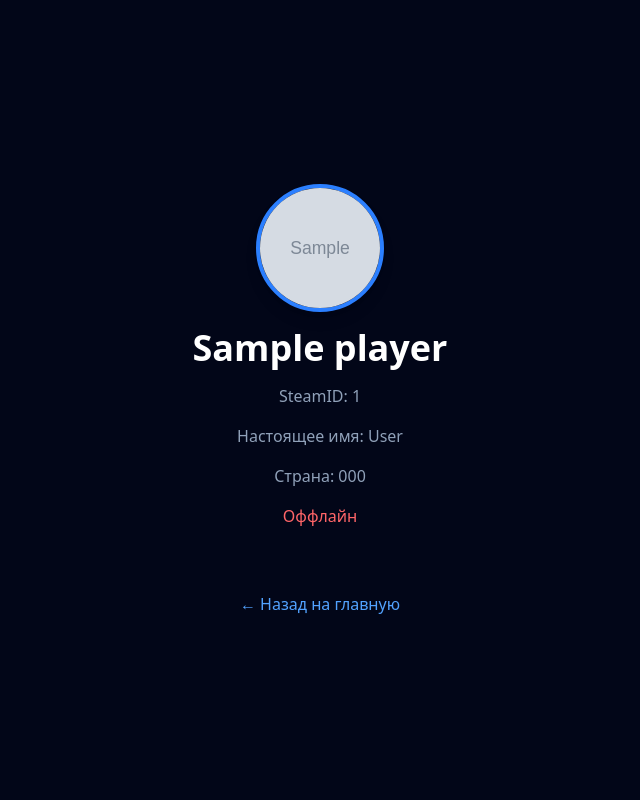
After one commit to XrystikLK/friends_leaderboard, a Django app: page /user/1/ in a window 1280 px wide. The commit adds this page. Shown: the whole page, without its empty margins (320-960 px from the left). Run offline with Django 5.2, Linux system fonts and the light colour scheme; tables that the repository leaves empty hold one stand-in row (values such as "Sample post"); grey boxes marked "Sample" are stand-in pictures; a database or web service that is not in the repository returns one stand-in record (values such as "Sample title"); data that the repository does not hold is empty; style sheets or scripts are compiled from the project's sources; some libraries are stand-ins or nearby versions.

Commit message:
feat: add lucide, recording user in db, displaying some info about user

```diff
--- a/friends_leaderboard/settings.py
+++ b/friends_leaderboard/settings.py
@@ -40,6 +40,7 @@ INSTALLED_APPS = [
     'django.contrib.staticfiles',
     'tailwind',
     'theme',
+    'lucide',
     'main',
 ]
 
@@ -69,6 +70,9 @@ TEMPLATES = [
                 'django.template.context_processors.request',
                 'django.contrib.auth.context_processors.auth',
                 'django.contrib.messages.context_processors.messages',
+            ],
+            'builtins': [
+                'lucide.templatetags.lucide',
             ],
         },
     },
--- a/friends_leaderboard/urls.py
+++ b/friends_leaderboard/urls.py
@@ -23,6 +23,7 @@ from friends_leaderboard import settings
 urlpatterns = [
     path('admin/', admin.site.urls),
     path('', main.views.index, name='index'),
+    path('user/<str:steamid>/', main.views.user_profile, name='user_profile'),
 ]
 
 if settings.DEBUG:
--- a/main/api.py
+++ b/main/api.py
@@ -4,6 +4,7 @@ import requests
 import os
 from dotenv import load_dotenv
 from pprint import pprint
+from main.models import Users
 
 load_dotenv()
 
@@ -46,6 +47,6 @@ def get_user_summaries(steamid: str):
         'steamids': steamid,
     })
     return response.json()['response']
-# print(get_user_steamid('https://steamcommunity.com/id/xrystikonelove/'))
-# pprint(get_user_games('76561198825682828', True, games_id=[10]))
-pprint(get_user_summaries('76561198825682828'))
+
+def check_user_in_db(steamid: str) -> bool:
+    return Users.objects.filter(steamid=steamid).exists()
--- a/main/forms.py
+++ b/main/forms.py
@@ -6,7 +6,6 @@ class SteamUrlForm(forms.Form):
         label='',
         widget=forms.URLInput(attrs={
             'placeholder':'Введите ссылку на ваш Steam профиль',
-            'class': 'form-control'
+            'class': 'bg-transparent w-full text-white text-lg placeholder-slate-500 focus:outline-none focus:ring-0'
         }),
-
     )
--- /dev/null
+++ b/main/templates/user_profile.html
@@ -0,0 +1,34 @@
+{% extends 'base.html' %}
+
+{% block body %}
+  <div class="min-h-screen flex flex-col items-center justify-center bg-slate-950 text-white p-6">
+    <div class="max-w-2xl w-full text-center space-y-8">
+
+      {# -- User Profile Info -- #}
+      {% if user_summary %}
+      <div class="flex flex-col items-center space-y-4">
+        <img class="w-32 h-32 rounded-full border-4 border-blue-500 shadow-lg" src="{{ user_summary.avatarfull }}" alt="Аватар пользователя {{ user_summary.personaname }}">
+        <h1 class="text-4xl font-bold">{{ user_summary.personaname }}</h1>
+        <p class="text-slate-400">SteamID: {{ user_summary.steamid }}</p>
+        {% if user_summary.realname %}<p class="text-slate-400">Настоящее имя: {{ user_summary.realname }}</p>{% endif %}
+        {% if user_summary.loccountrycode %}<p class="text-slate-400">Страна: {{ user_summary.loccountrycode }}</p>{% endif %}
+        {% if user_summary.profilestate == 1 %}<p class="text-green-400">Онлайн</p>{% else %}<p class="text-red-400">Оффлайн</p>{% endif %}
+      </div>
+      {% else %}
+      <div class="bg-red-800 border border-red-900 text-red-100 px-4 py-3 rounded relative" role="alert">
+        <strong class="font-bold">Ошибка!</strong>
+        <span class="block sm:inline">Не удалось загрузить полную информацию о пользователе из Steam API.</span>
+      </div>
+      <p class="text-slate-400">Информация из базы данных: {{ user.personaname }} ({{ user.steamid }})</p>
+      {% endif %}
+
+      {# -- Back Link -- #}
+      <div class="pt-8">
+        <a href="{% url 'index' %}" class="text-blue-400 hover:text-blue-300 transition duration-300">
+          &larr; Назад на главную
+        </a>
+      </div>
+
+    </div>
+  </div>
+{% endblock %}
--- a/main/views.py
+++ b/main/views.py
@@ -1,17 +1,49 @@
-from django.shortcuts import render
-from . import forms
-# Create your views here.
-from django.http import HttpResponse
+from django.shortcuts import render, redirect, get_object_or_404
+from . import forms, api
+from .models import Users
 
 
 def index(request):
     if request.method == 'POST':
-        print('Данные формы', request.POST)
         form = forms.SteamUrlForm(request.POST)
+        if form.is_valid():
+            profile_url = form.cleaned_data['profile_url']
+            try:
+                steamid = api.get_user_steamid(profile_url)
+                user_summary = api.get_user_summaries(steamid)['players'][0]
+                user, created = Users.objects.update_or_create(
+                    steamid=steamid,
+                    defaults={
+                        'personaname': user_summary.get('personaname', 'N/A'),
+                        'avatar_url': user_summary.get('avatarfull', ''),
+                    }
+                )
+                return redirect('user_profile', steamid=steamid)
+
+            except Exception as e:
+                print(f"Произошла ошибка: {e}")
+                form.add_error(None, "Не удалось найти пользователя по этой ссылке. Убедитесь, что ссылка верна.")
+
     else:
         form = forms.SteamUrlForm()
+
     context = {
-        'content': 'Hello World from context',
         'form': form,
     }
     return render(request, 'index.html', context)
+
+
+def user_profile(request, steamid):
+    user = get_object_or_404(Users, steamid=steamid)
+    try:
+        user_summary_data = api.get_user_summaries(steamid)
+        user_summary = user_summary_data['players'][0] if user_summary_data['players'] else None
+    except Exception as e:
+        print(f"Ошибка при получении пользователя из Steam API: {e}")
+        user_summary = None
+
+    context = {
+        'user': user,
+        'user_summary': user_summary,
+    }
+    return render(request, 'user_profile.html', context)
--- a/theme/templates/base.html
+++ b/theme/templates/base.html
@@ -9,10 +9,8 @@
     {% tailwind_css %}
 </head>
 
-<body class="bg-gray-50 text-black font-serif leading-normal tracking-normal">
-
+<body>
   {% block body %}
   {% endblock %}
-
 </body>
 </html>
```
Also changed, not shown: main/templates/index.html (+45 -37 lines).
